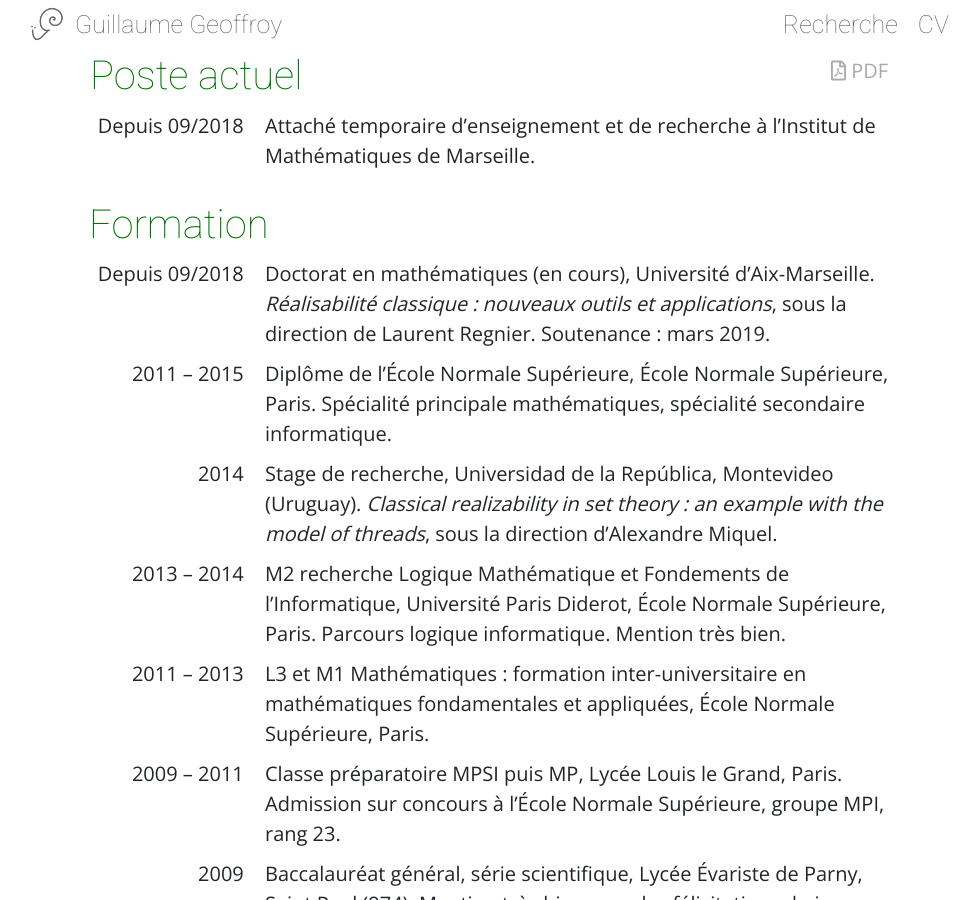
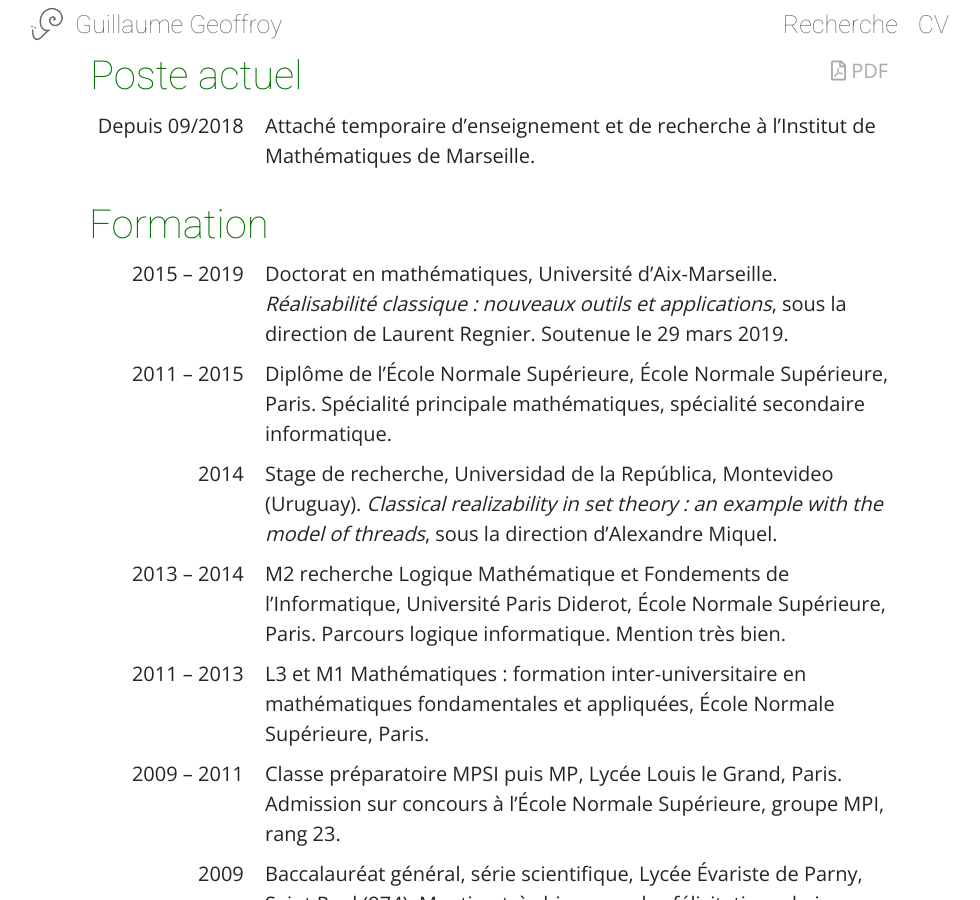
Before and after one commit to guillaume-geoffroy/geoffroy.re, a Jekyll site: the page built from fr/cv.md, in a window 1280 px wide and 900 px high, scrolled down 389 px. Shown: the whole window, without its empty margins (151-1131 px from the left). Built offline with Jekyll 4.4.1, drawn with Linux system fonts in a browser that asks for light colours; nearby versions of some CDN libraries; our own code applies the rules of GitHub Pages for plain Markdown files.

Commit message:
Commit post-soutenance.

```diff
--- a/fr/cv.md
+++ b/fr/cv.md
@@ -15,7 +15,7 @@ Depuis 09/2018 :: **Attaché temporaire d’enseignement et de recherche** à l
 Formation
 =========
 
-Depuis 09/2018 :: **Doctorat en mathématiques** (en cours), Université d’Aix-Marseille. *Réalisabilité classique : nouveaux outils et applications*, sous la direction de Laurent Regnier. **Soutenance : mars 2019**.
+2015 -- 2019 :: **Doctorat en mathématiques**, Université d’Aix-Marseille. *Réalisabilité classique : nouveaux outils et applications*, sous la direction de Laurent Regnier. Soutenue le 29 mars 2019.
 
 2011 -- 2015 :: **Diplôme de l’École Normale Supérieure**, École Normale Supérieure,    Paris. Spécialité principale mathématiques, spécialité secondaire informatique.
 
```
Also changed, not shown: en/cv.md (+1 -1 lines), en/index.md (+1 -1 lines), en/research.md (+1 -1 lines), fr/index.md (+1 -1 lines), fr/research.md (+1 -1 lines), 4 other files.
